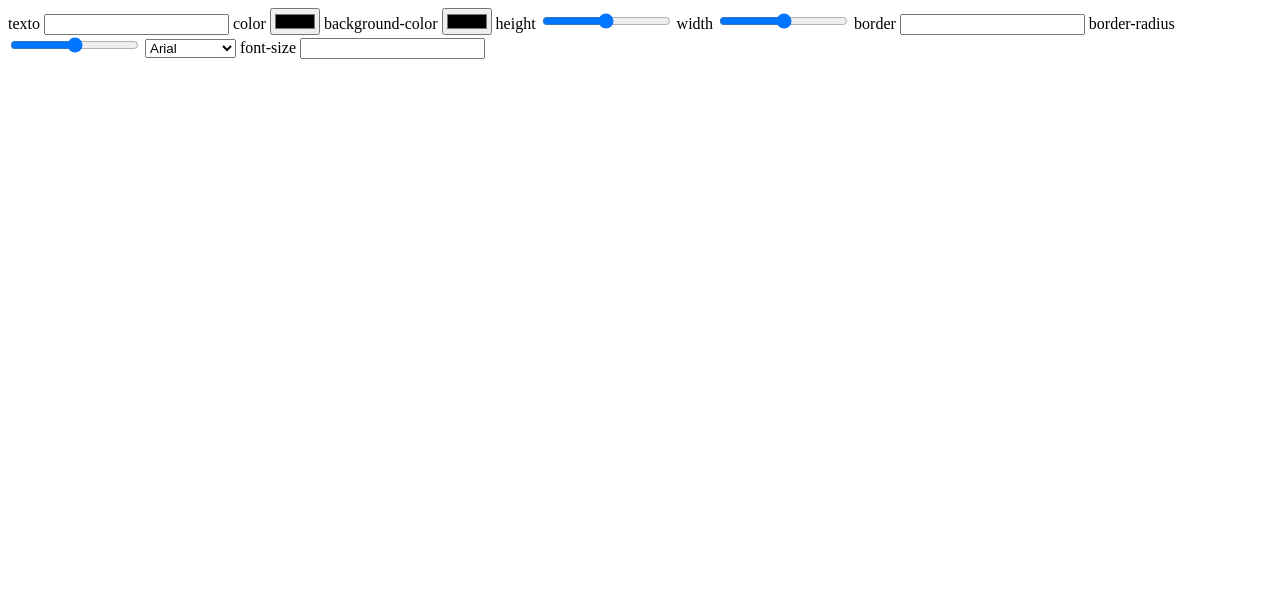
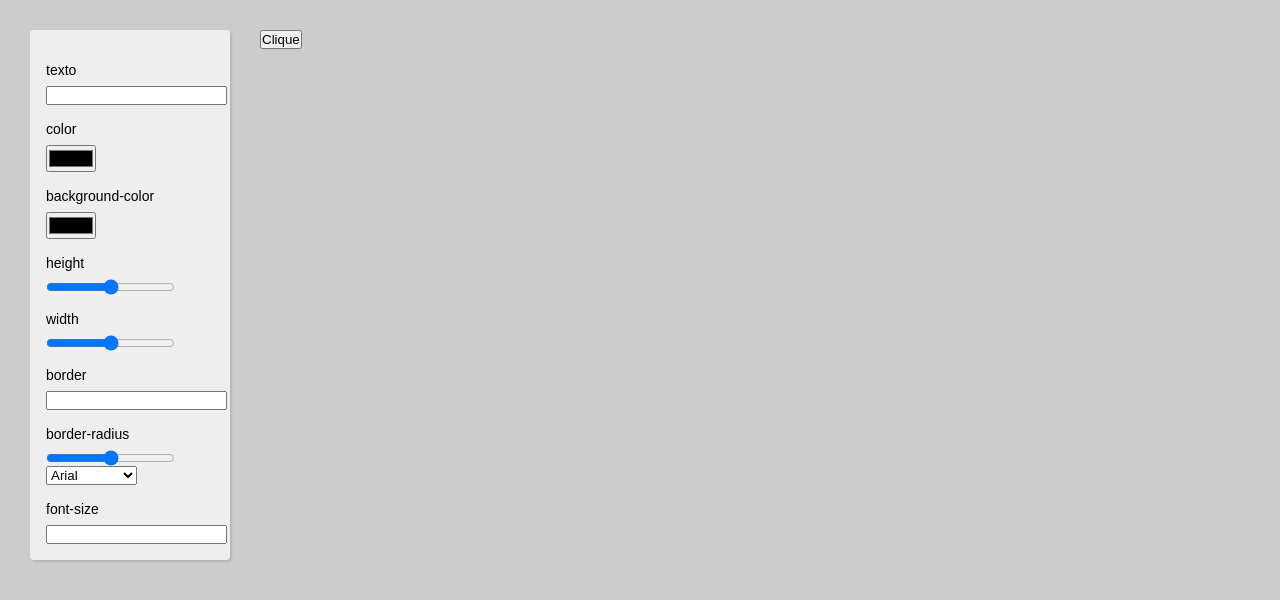
Before and after one commit to hamiltonspjr/Button-creator, a plain HTML site: page index.html in a window 1280 px wide. Drawn offline with Linux system fonts and the light colour scheme.

Commit message:
completed initial layout

```diff
--- a/assets/styles/style.css
+++ b/assets/styles/style.css
@@ -0,0 +1,41 @@
+* {
+  margin: 0;
+  padding: 0;
+  box-sizing: border-box;
+}
+body {
+  background: #ccc;
+}
+.button-creator {
+  display: grid;
+  grid-gap: 30px;
+  padding: 30px;
+  grid-template-columns: 200px 1fr;
+}
+#controls {
+  font-family: sans-serif;
+  font-size: 0.875rem;
+  background: #eee;
+  padding: 1rem;
+  border-radius: 4px;
+  box-shadow: 2px 2px 2px 0 rgba(0, 0, 0, 0.1);
+}
+label {
+  display: block;
+  margin-bottom: 0.5rem;
+  margin-top: 1rem;
+}
+input {
+  display: block;
+}
+.css {
+  font-family: sans-serif;
+  color: #333;
+  margin-top: 40px;
+  display: flex;
+  flex-direction: column;
+}
+.css span {
+  display: block;
+  margin-bottom: 0.5rem;
+}
--- a/index.html
+++ b/index.html
@@ -31,6 +31,10 @@
             <label for="fontSize">font-size</label>
             <input type="number" name="fontSize" id="fontSize">
         </form>
+        <section class="result">
+            <button class="btn">Clique</button>
+            <pre><code class="css"></code></pre>
+        </section>
     </section>
     <script src="./assets/scripts/button-creator.js"></script>
 </body>
```
